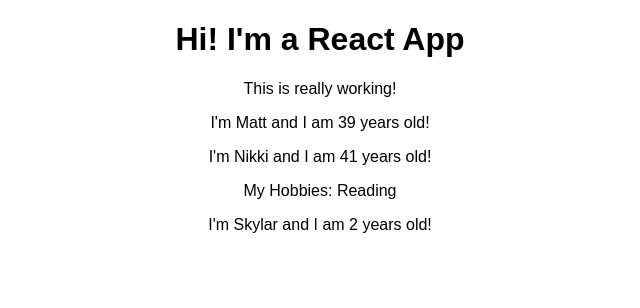
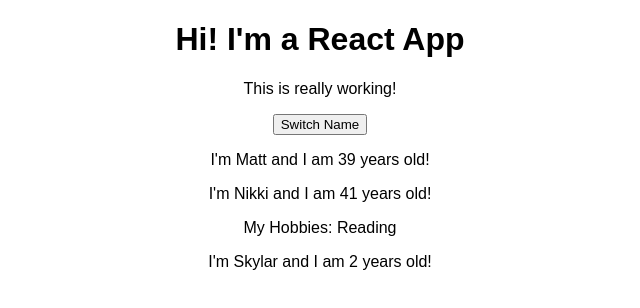
Before and after one commit to shelbourn/React.js-Playground, a React (Create React App) app in the folder react-js-playground/: page / in a window 1280 px wide. Shown: the top 308 px of the page, without its empty margins (320-960 px from the left). Built offline with nearby package versions, Linux system fonts and the light colour scheme.

Commit message:
Understanding and Using State

```diff
--- a/react-js-playground/src/App.js
+++ b/react-js-playground/src/App.js
@@ -8,6 +8,7 @@
 			<div className="App">
 				<h1>Hi! I'm a React App</h1>
 				<p>This is really working!</p>
+				<button>Switch Name</button>
 				<Person name="Matt" age="39" />
 				<Person name="Nikki" age="41">
 					My Hobbies: Reading
```
